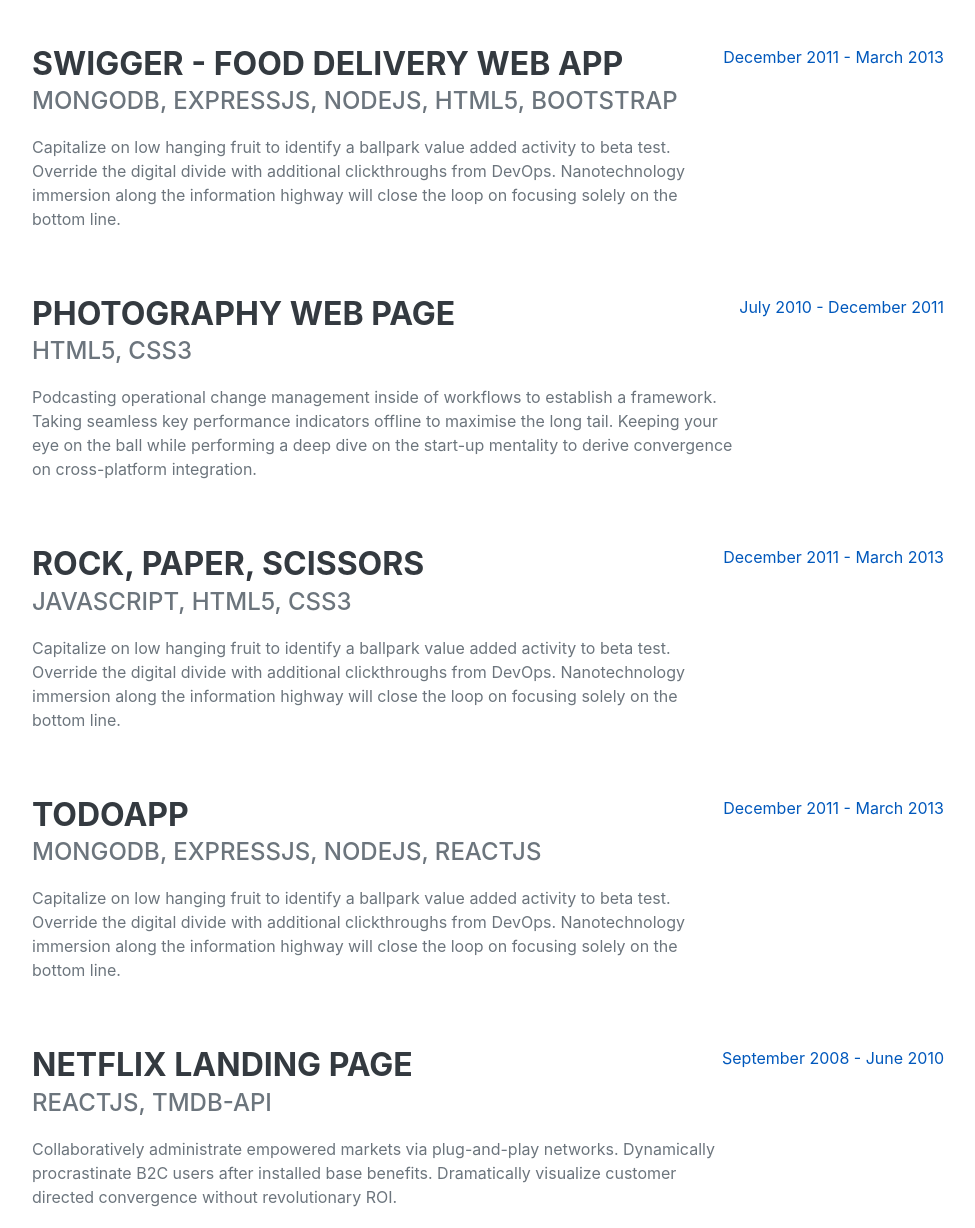
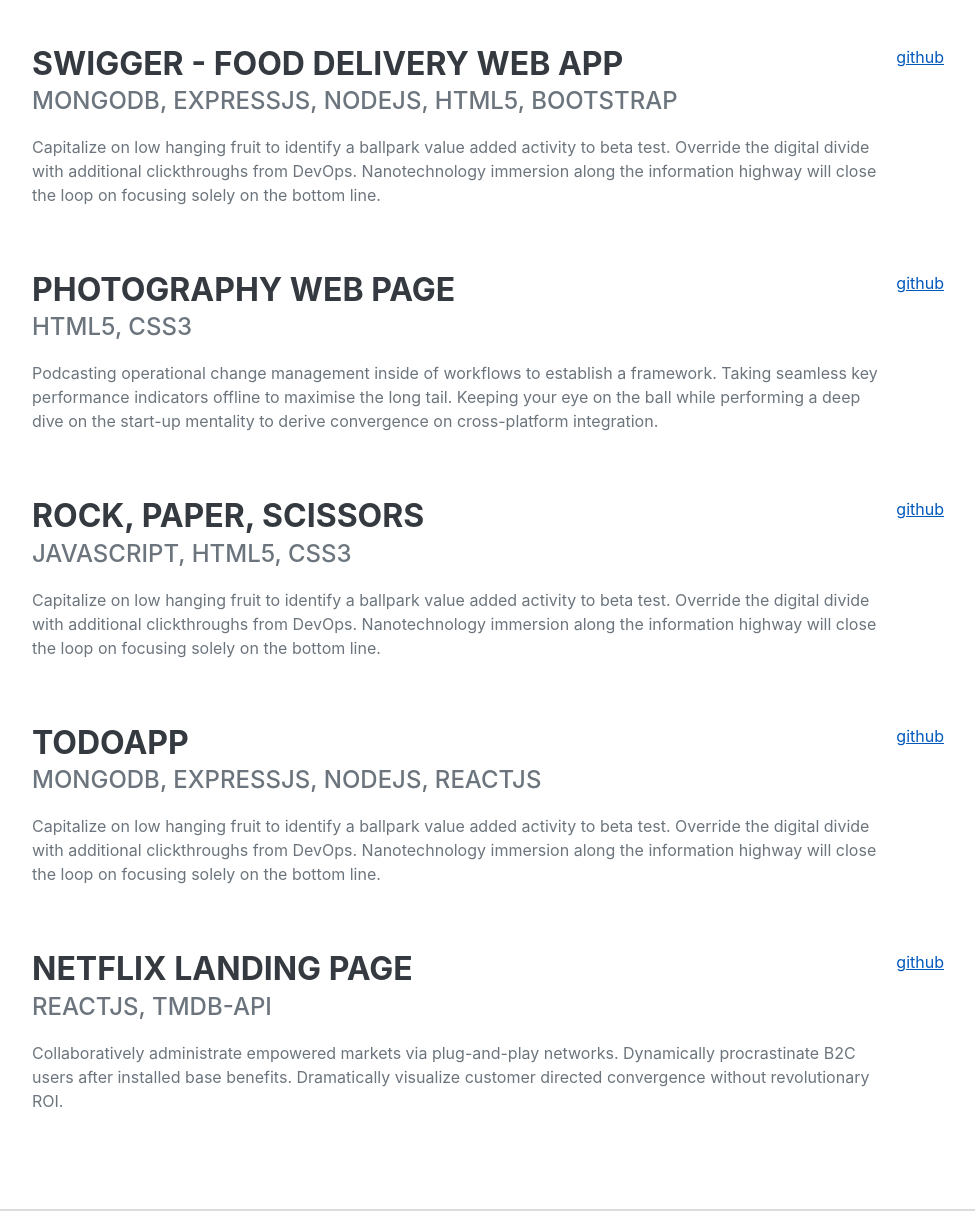
Before and after one commit to ritikbheda/ritikbheda.github.io, a plain HTML site: page index.html in a window 1280 px wide. Shown: the part 3475-4703 px from the top of the page, without its empty margins (288-1263 px from the left). Drawn offline with nearby package versions, Linux system fonts and the light colour scheme; a web font is replaced by a local one.

Commit message:
add github links to projects

```diff
--- a/index.html
+++ b/index.html
@@ -225,7 +225,7 @@
                             <div class="subheading mb-3">MongoDB, ExpressJS, NodeJS, HTML5, Bootstrap</div>
                             <p>Capitalize on low hanging fruit to identify a ballpark value added activity to beta test. Override the digital divide with additional clickthroughs from DevOps. Nanotechnology immersion along the information highway will close the loop on focusing solely on the bottom line.</p>
                         </div>
-                        <div class="flex-shrink-0"><span class="text-primary">December 2011 - March 2013</span></div>
+                        <div class="flex-shrink-0"><span class="text-primary"><a href="https://github.com/ritikbheda/Valet-Parking" target="_black">github</a></span></div>
                     </div>
                     <div class="d-flex flex-column flex-md-row justify-content-between mb-5">
                         <div class="flex-grow-1">
@@ -233,7 +233,7 @@
                             <div class="subheading mb-3">HTML5, CSS3</div>
                             <p>Podcasting operational change management inside of workflows to establish a framework. Taking seamless key performance indicators offline to maximise the long tail. Keeping your eye on the ball while performing a deep dive on the start-up mentality to derive convergence on cross-platform integration.</p>
                         </div>
-                        <div class="flex-shrink-0"><span class="text-primary">July 2010 - December 2011</span></div>
+                        <div class="flex-shrink-0"><span class="text-primary"><a href="https://github.com/ritikbheda/photography-webpage" target="_black">github</a></span></div>
                     </div>
 
                     <div class="d-flex flex-column flex-md-row justify-content-between mb-5">
@@ -242,7 +242,7 @@
                             <div class="subheading mb-3">JavaScript, HTML5, CSS3</div>
                             <p>Capitalize on low hanging fruit to identify a ballpark value added activity to beta test. Override the digital divide with additional clickthroughs from DevOps. Nanotechnology immersion along the information highway will close the loop on focusing solely on the bottom line.</p>
                         </div>
-                        <div class="flex-shrink-0"><span class="text-primary">December 2011 - March 2013</span></div>
+                        <div class="flex-shrink-0"><span class="text-primary"><a href="https://github.com/ritikbheda/Rock-paper-scissors" target="_black">github</a></span></div>
                     </div>
                     <div class="d-flex flex-column flex-md-row justify-content-between mb-5">
                         <div class="flex-grow-1">
@@ -250,7 +250,7 @@
                             <div class="subheading mb-3">MongoDB, ExpressJS, NodeJS, ReactJS</div>
                             <p>Capitalize on low hanging fruit to identify a ballpark value added activity to beta test. Override the digital divide with additional clickthroughs from DevOps. Nanotechnology immersion along the information highway will close the loop on focusing solely on the bottom line.</p>
                         </div>
-                        <div class="flex-shrink-0"><span class="text-primary">December 2011 - March 2013</span></div>
+                        <div class="flex-shrink-0"><span class="text-primary"><a href="https://github.com/ritikbheda/Valet-Parking" target="_black">github</a></span></div>
                     </div>
                     <div class="d-flex flex-column flex-md-row justify-content-between">
                         <div class="flex-grow-1">
@@ -258,7 +258,7 @@
                             <div class="subheading mb-3">ReactJS, TMDB-API</div>
                             <p>Collaboratively administrate empowered markets via plug-and-play networks. Dynamically procrastinate B2C users after installed base benefits. Dramatically visualize customer directed convergence without revolutionary ROI.</p>
                         </div>
-                        <div class="flex-shrink-0"><span class="text-primary">September 2008 - June 2010</span></div>
+                        <div class="flex-shrink-0"><span class="text-primary"><a href="https://github.com/ritikbheda/netflix-clone" target="_black">github</a></span></div>
                     </div>
                 </div>
             </section>
```
